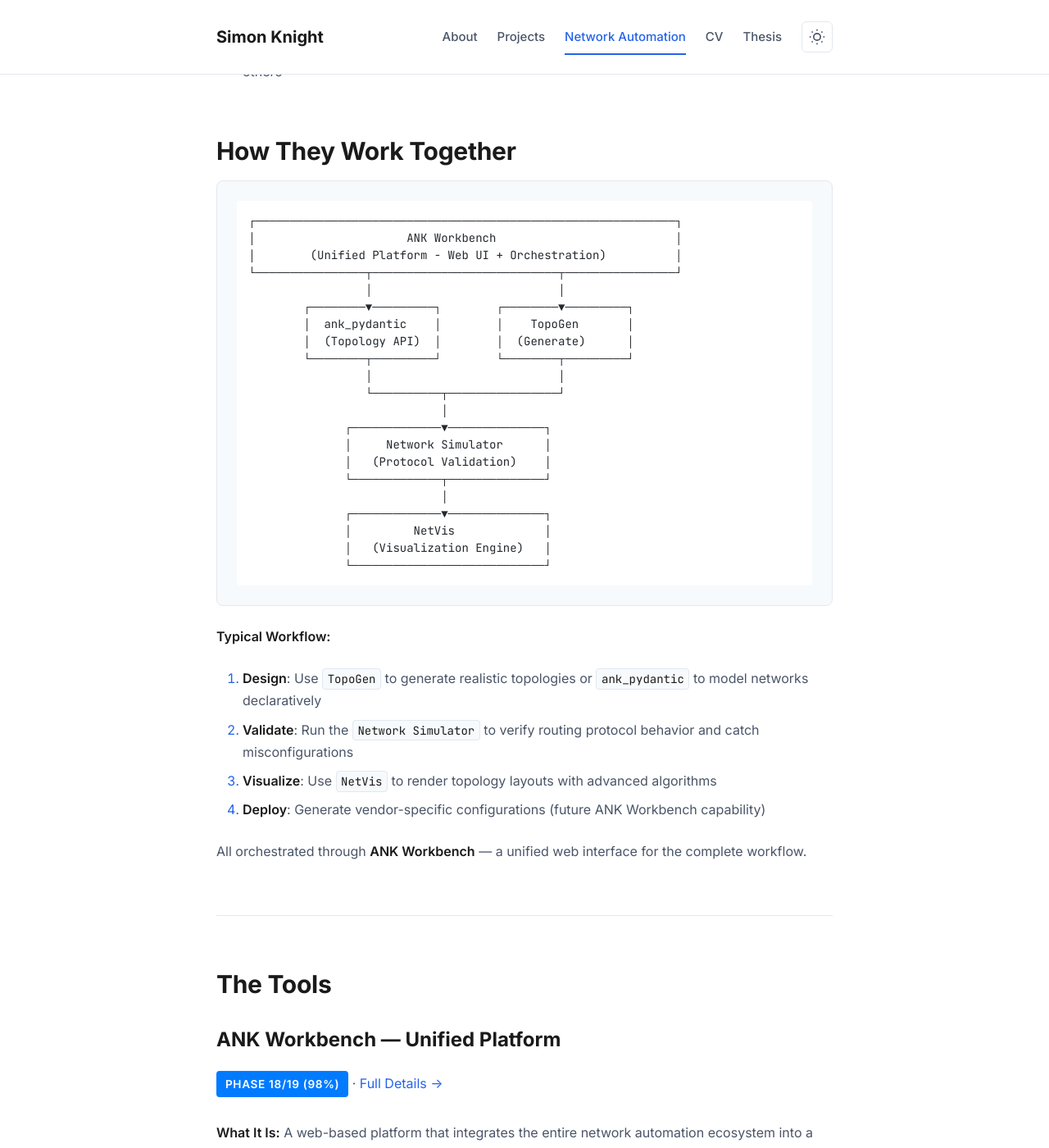
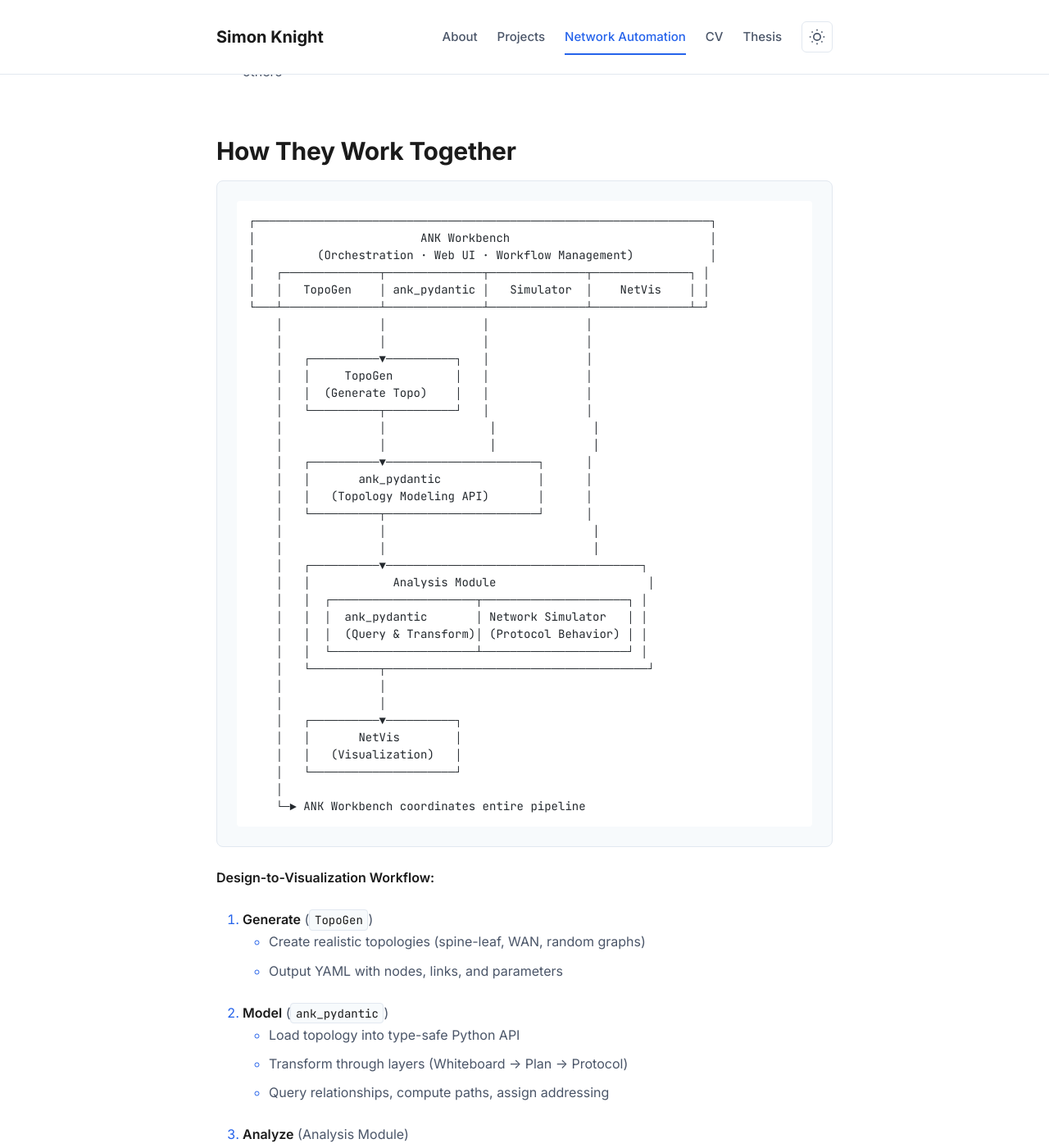
Before and after one commit to sk2/sk2.github.com, a Jekyll site: the page built from network-automation.md, in a window 1280 px wide and 1400 px high, scrolled down 723 px. Shown: the whole window at 82% size. Built offline with Jekyll 4.4.1, drawn with Linux system fonts in a browser that asks for light colours; our own code applies the rules of GitHub Pages for plain Markdown files; some of the changed text lies outside the part shown.

Commit message:
Update network automation architecture with workflow and analysis module
Improve architecture diagram to show:
- Complete workflow: TopoGen → ank_pydantic → Analysis → NetVis
- Analysis Module combining ank_pydantic (query/transform) and Network Simulator (protocol validation)
- ANK Workbench as orchestrator overseeing all components
- Clear data flow from topology generation through visualization

Add ank_pydantic integration with NetVis:
- Export functionality for visualization
- Layout hints and metadata passing
- Example code showing topology-to-diagram pipeline

Update workflow description with end-to-end example showing
design-analyze-visualize cycle orchestrated through ANK Workbench.

Co-Authored-By: Claude Sonnet 4.5 <noreply@anthropic.com>

````diff
--- a/network-automation.md
+++ b/network-automation.md
@@ -22,36 +22,85 @@ Network engineering traditionally fragments across disconnected tools: design in
 ## How They Work Together
 
 ```
-┌─────────────────────────────────────────────────────────────┐
-│                      ANK Workbench                          │
-│        (Unified Platform - Web UI + Orchestration)          │
-└────────────────┬───────────────────────────┬────────────────┘
-                 │                           │
-        ┌────────▼─────────┐        ┌────────▼─────────┐
-        │  ank_pydantic    │        │    TopoGen       │
-        │  (Topology API)  │        │  (Generate)      │
-        └────────┬─────────┘        └────────┬─────────┘
-                 │                           │
-                 └──────────┬────────────────┘
-                            │
-              ┌─────────────▼──────────────┐
-              │     Network Simulator      │
-              │   (Protocol Validation)    │
-              └─────────────┬──────────────┘
-                            │
-              ┌─────────────▼──────────────┐
-              │         NetVis             │
-              │   (Visualization Engine)   │
-              └────────────────────────────┘
+┌──────────────────────────────────────────────────────────────────┐
+│                        ANK Workbench                             │
+│         (Orchestration · Web UI · Workflow Management)           │
+│   ┌──────────────┬──────────────┬──────────────┬──────────────┐ │
+│   │   TopoGen    │ ank_pydantic │   Simulator  │    NetVis    │ │
+└───┴──────────────┴──────────────┴──────────────┴──────────────┴─┘
+    │              │              │              │
+    │              │              │              │
+    │   ┌──────────▼──────────┐   │              │
+    │   │     TopoGen         │   │              │
+    │   │  (Generate Topo)    │   │              │
+    │   └──────────┬──────────┘   │              │
+    │              │               │              │
+    │              │               │              │
+    │   ┌──────────▼──────────────────────┐      │
+    │   │       ank_pydantic              │      │
+    │   │   (Topology Modeling API)       │      │
+    │   └──────────┬──────────────────────┘      │
+    │              │                              │
+    │              │                              │
+    │   ┌──────────▼─────────────────────────────────────┐
+    │   │            Analysis Module                      │
+    │   │  ┌─────────────────────┬─────────────────────┐ │
+    │   │  │  ank_pydantic       │ Network Simulator   │ │
+    │   │  │  (Query & Transform)│ (Protocol Behavior) │ │
+    │   │  └─────────────────────┴─────────────────────┘ │
+    │   └──────────┬──────────────────────────────────────┘
+    │              │
+    │              │
+    │   ┌──────────▼──────────┐
+    │   │       NetVis        │
+    │   │   (Visualization)   │
+    │   └─────────────────────┘
+    │
+    └─► ANK Workbench coordinates entire pipeline
 ```
 
-**Typical Workflow:**
-1. **Design**: Use `TopoGen` to generate realistic topologies or `ank_pydantic` to model networks declaratively
-2. **Validate**: Run the `Network Simulator` to verify routing protocol behavior and catch misconfigurations
-3. **Visualize**: Use `NetVis` to render topology layouts with advanced algorithms
-4. **Deploy**: Generate vendor-specific configurations (future ANK Workbench capability)
+**Design-to-Visualization Workflow:**
 
-All orchestrated through **ANK Workbench** — a unified web interface for the complete workflow.
+1. **Generate** (`TopoGen`)
+   - Create realistic topologies (spine-leaf, WAN, random graphs)
+   - Output YAML with nodes, links, and parameters
+
+2. **Model** (`ank_pydantic`)
+   - Load topology into type-safe Python API
+   - Transform through layers (Whiteboard → Plan → Protocol)
+   - Query relationships, compute paths, assign addressing
+
+3. **Analyze** (Analysis Module)
+   - **ank_pydantic**: Query topology structure, compute metrics
+   - **Network Simulator**: Validate protocol behavior, test failover scenarios
+   - Combined analysis identifies issues before deployment
+
+4. **Visualize** (`NetVis`)
+   - Render topology with advanced layout algorithms
+   - Show analysis results (failed routes, bottlenecks, coverage)
+   - Generate documentation-quality diagrams
+
+5. **Orchestrate** (`ANK Workbench`)
+   - Web UI manages entire pipeline
+   - One-click workflow execution
+   - Interactive result exploration
+
+**Example End-to-End:**
+```
+TopoGen: Generate 4-pod spine-leaf topology
+  ↓
+ank_pydantic: Load YAML, apply OSPF+BGP transformations
+  ↓
+Analysis:
+  ├─ ank_pydantic: Verify all leaf-spine links present, compute redundancy
+  └─ Network Simulator: Validate OSPF convergence, test link failure scenarios
+  ↓
+NetVis: Render hierarchical layout with color-coded health status
+  ↓
+ANK Workbench: Display results, allow parameter tweaks, re-run workflow
+```
+
+All orchestrated through **ANK Workbench** — a unified web interface for the complete network automation pipeline.
 
 ---
 
@@ -106,7 +155,23 @@ border_routers = topo.query().filter(role="border").collect()
 
 # Transform to protocol layers
 topo.transform_to_protocol("ospf")
+
+# Export for visualization
+topo.export_for_netvis("topology.json")
 ```
+
+**Integration with NetVis:**
+ank_pydantic topologies export directly to NetVis format:
+```python
+# Export topology with layout hints
+topo.export_for_netvis(
+    "output.json",
+    layout="hierarchical",
+    node_metadata=True  # Include device types, roles for styling
+)
+```
+
+NetVis reads the exported topology and applies advanced layout algorithms, producing publication-quality diagrams that reflect the logical structure captured in ank_pydantic.
 
 **Current Status:** Feature-complete, final polish and documentation before 1.0 release.
 
````
